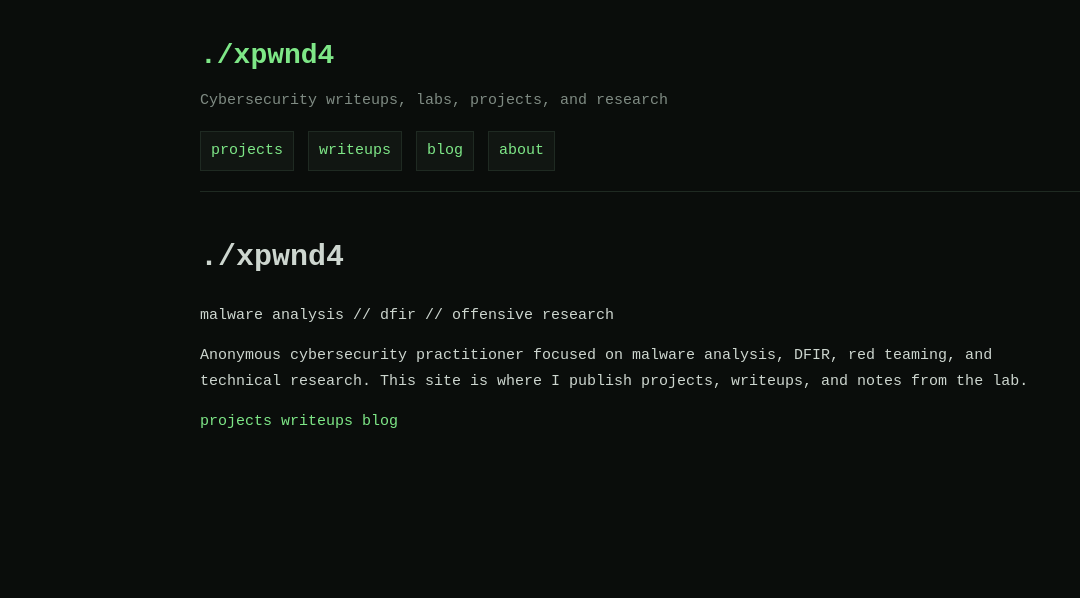
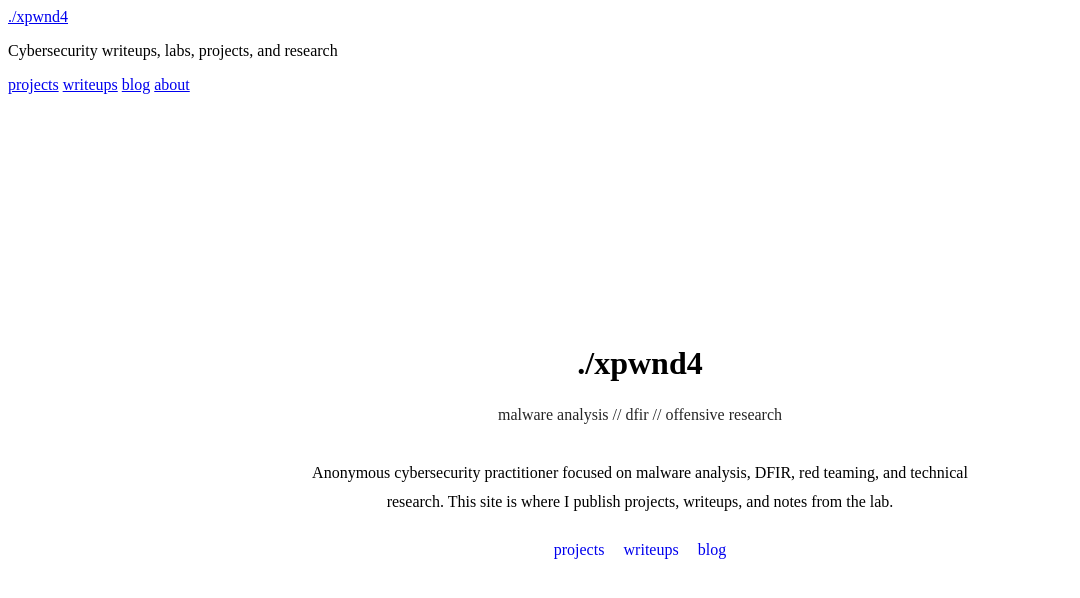
Before and after one commit to xpwnd4/xpwnd4.github.io, a Jekyll site: the page built from index.md, in a window 1280 px wide. Shown: the top 598 px of the page, without its empty margins (0-1080 px from the left). Built offline with Jekyll 4.4.1, drawn with Linux system fonts in a browser that asks for light colours.

Commit message:
Update style.css

```diff
--- a/assets/css/style.css
+++ b/assets/css/style.css
@@ -1,126 +1,38 @@
-:root {
-  --bg: #0a0d0b;
-  --panel: #111612;
-  --border: #1f2a22;
-  --text: #cdd6cf;
-  --muted: #7f8b83;
-  --accent: #7ee787;
-  --accent-dim: #2ea043;
+.home-center {
+  min-height: 70vh;
+  display: flex;
+  flex-direction: column;
+  justify-content: center;
+  align-items: center;
+  text-align: center;
+  max-width: 780px;
+  margin: 0 auto;
+  padding: 2rem 1.5rem;
 }
 
-* {
-  box-sizing: border-box;
+.home-title {
+  margin-bottom: 0.5rem;
 }
 
-body {
-  margin: 0;
-  background: var(--bg);
-  color: var(--text);
-  font: 15px/1.7 "Courier New", Courier, monospace;
+.home-tagline {
+  margin-bottom: 1.2rem;
+  opacity: 0.85;
 }
 
-a {
-  color: var(--accent);
+.home-about {
+  max-width: 680px;
+  margin-bottom: 1.5rem;
+  line-height: 1.8;
+}
+
+.home-nav {
+  display: flex;
+  gap: 1.2rem;
+  justify-content: center;
+  align-items: center;
+  flex-wrap: wrap;
+}
+
+.home-nav a {
   text-decoration: none;
 }
-
-a:hover {
-  text-decoration: underline;
-}
-
-.site-shell {
-  max-width: 920px;
-  margin: 0 auto;
-  padding: 32px 20px 64px;
-}
-
-.site-header {
-  margin-bottom: 40px;
-  padding-bottom: 20px;
-  border-bottom: 1px solid var(--border);
-}
-
-.brand {
-  display: inline-block;
-  font-size: 28px;
-  font-weight: 700;
-  color: var(--accent);
-  margin-bottom: 8px;
-}
-
-.tagline {
-  margin: 0 0 18px;
-  color: var(--muted);
-}
-
-.nav {
-  display: flex;
-  flex-wrap: wrap;
-  gap: 14px;
-}
-
-.nav a {
-  padding: 6px 10px;
-  border: 1px solid var(--border);
-  background: var(--panel);
-}
-
-.page-title {
-  margin: 0 0 8px;
-  font-size: 28px;
-  color: var(--text);
-}
-
-.page-intro {
-  margin: 0 0 28px;
-  color: var(--muted);
-}
-
-.project-grid {
-  display: grid;
-  gap: 18px;
-}
-
-.project-card {
-  background: var(--panel);
-  border: 1px solid var(--border);
-  padding: 20px;
-}
-
-.project-card h2 {
-  margin-top: 0;
-  margin-bottom: 10px;
-  font-size: 22px;
-}
-
-.project-meta {
-  display: flex;
-  flex-wrap: wrap;
-  gap: 8px;
-  margin: 12px 0 14px;
-}
-
-.tag {
-  display: inline-block;
-  padding: 3px 8px;
-  border: 1px solid var(--border);
-  color: var(--muted);
-  font-size: 12px;
-}
-
-.project-actions {
-  margin-top: 16px;
-}
-
-.button {
-  display: inline-block;
-  padding: 8px 12px;
-  border: 1px solid var(--accent-dim);
-  color: var(--accent);
-}
-
-hr {
-  border: 0;
-  border-top: 1px solid var(--border);
-  margin: 24px 0;
-}
```
